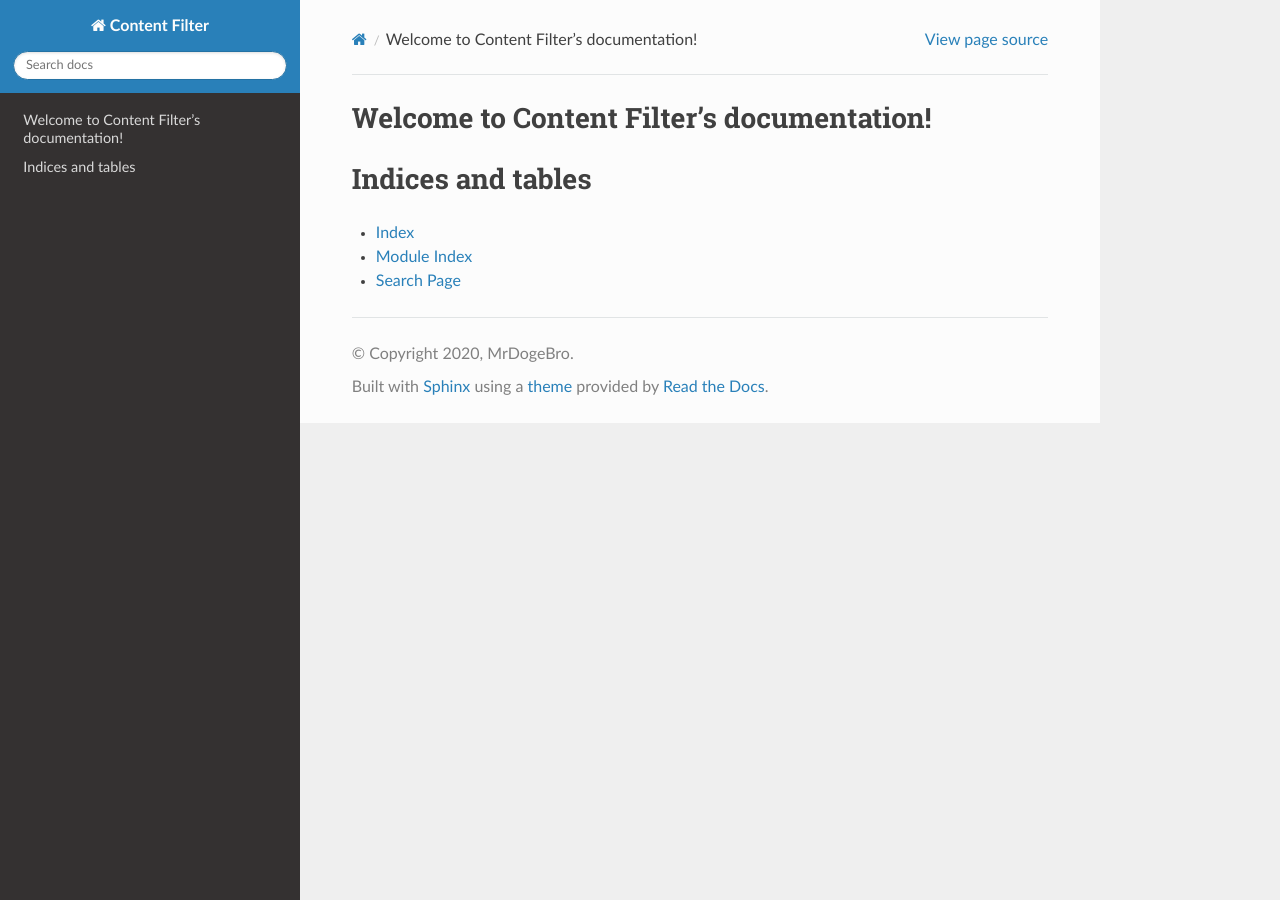
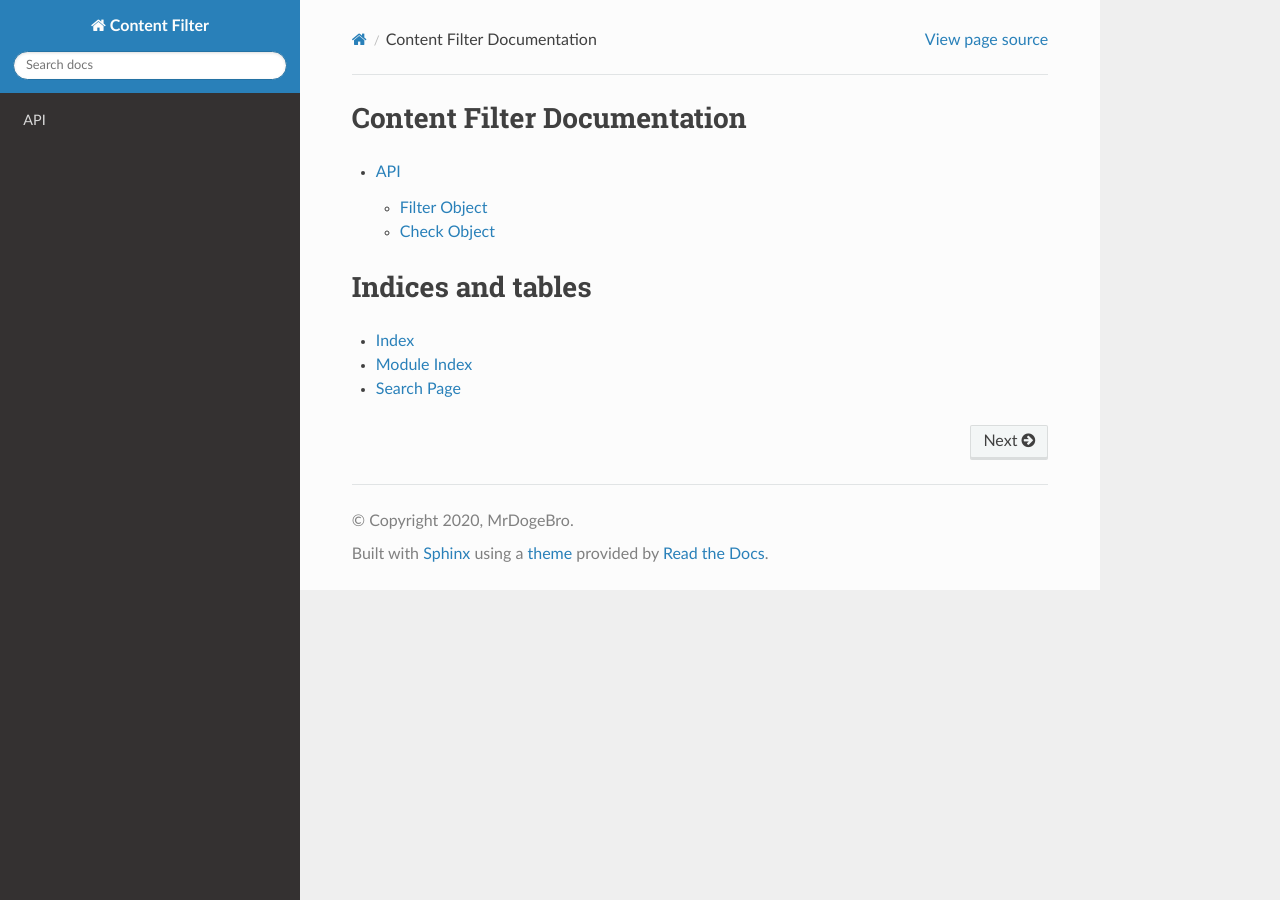
Before and after one commit to MrDogeBro/content_filter, a Sphinx documentation site: the page built from docs/source/index.rst, in a window 1280 px wide. Built offline with Sphinx 7.4.7 and the Read the Docs theme 2.0.0, drawn with Linux system fonts in a browser that asks for light colours.

```diff
--- a/docs/source/index.rst
+++ b/docs/source/index.rst
@@ -3,12 +3,13 @@
    You can adapt this file completely to your liking, but it should at least
    contain the root `toctree` directive.
 
-Welcome to Content Filter's documentation!
-==========================================
+Content Filter Documentation
+============================
 
 .. toctree::
    :maxdepth: 2
-   :caption: Contents:
+
+   api
 
 
 
```
